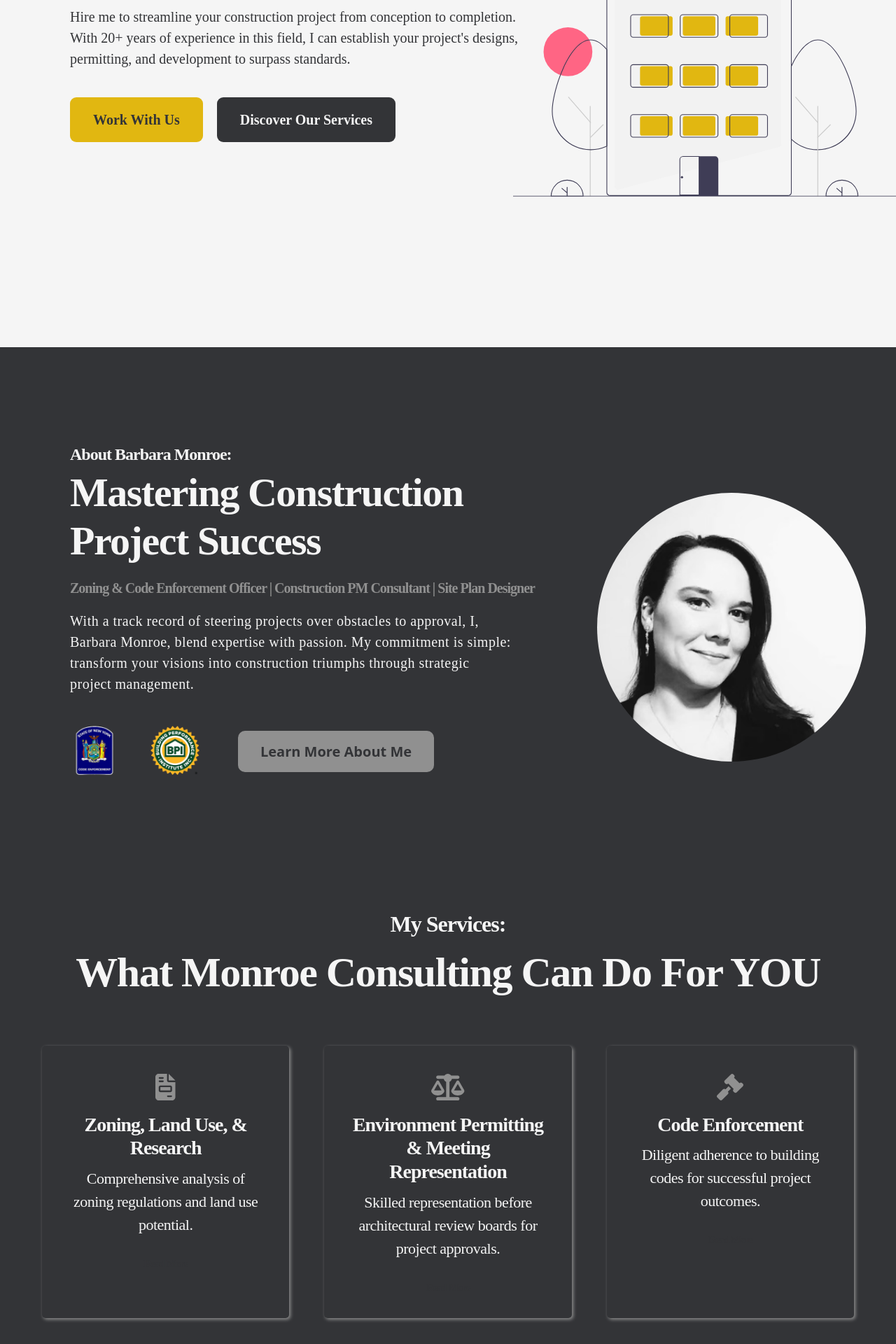
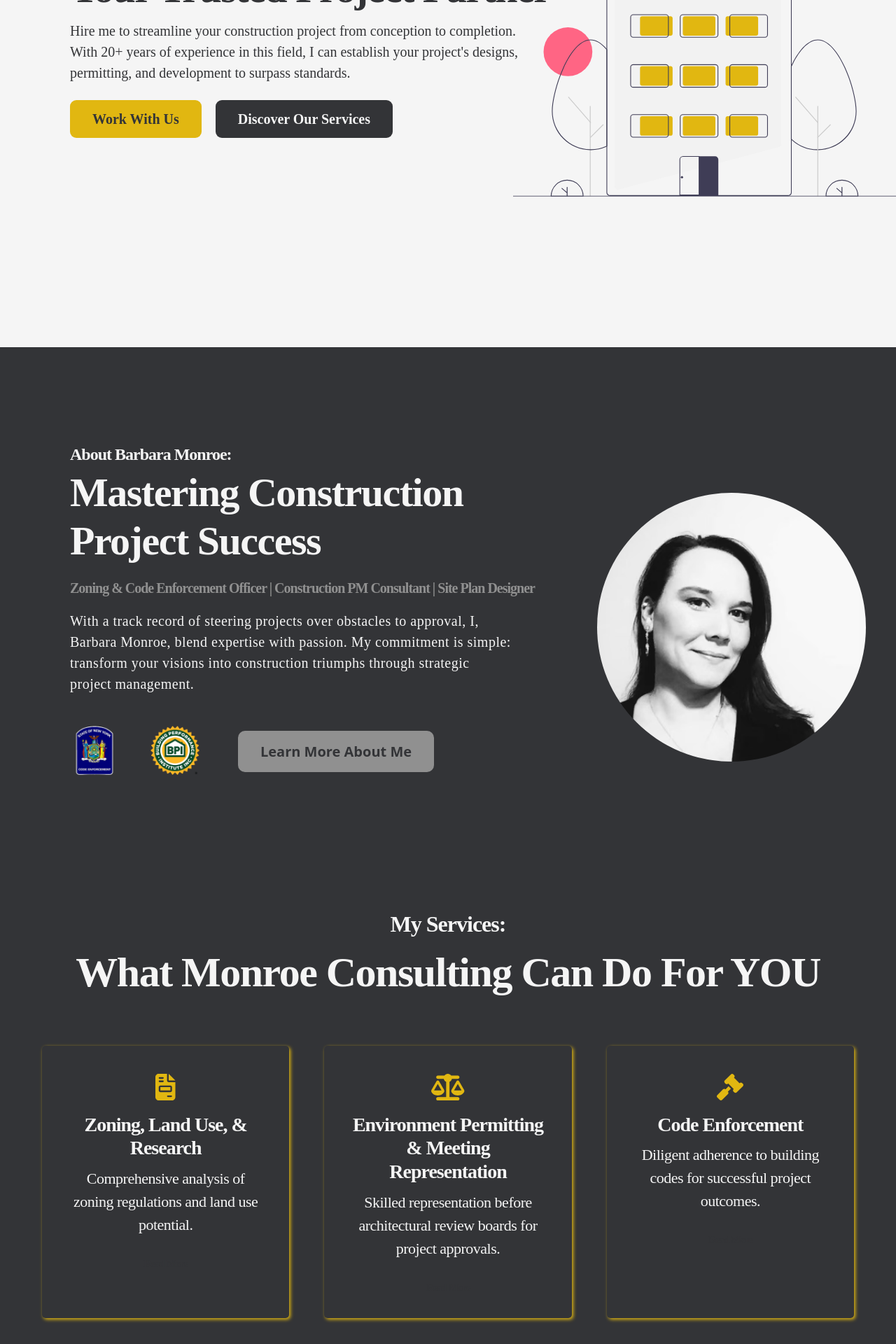
Before and after one commit to Caleb-Rogers/bmonroe-consulting, a Next.js app: page / in a window 1280 px wide. Shown: the part 400-2320 px from the top of the page at 70% size. Built offline with nearby package versions, Linux system fonts and the light colour scheme.

Commit message:
Homepage Colors

```diff
--- a/src/components/Hero/Hero.css
+++ b/src/components/Hero/Hero.css
@@ -57,8 +57,8 @@
   display: inline-block;
 }
 
-.btn:link,
-.btn:visited {
+.hero-btn:link,
+.hero-btn:visited {
   text-decoration: none;
   font-size: 2rem;
   font-weight: 600;
@@ -76,8 +76,7 @@
 
 .primary-btn:hover,
 .primary-btn:active {
-  background-color: #e8cd61;
-  margin-right: 20px;
+  background-color: #ff6584;
 }
 
 .secondary-btn:link,
--- a/src/components/Hero/Hero.js
+++ b/src/components/Hero/Hero.js
@@ -15,11 +15,11 @@ function Hero() {
             With 20+ years of experience in this field, I can establish your project's designs, permitting, and development to surpass standards.
           </p>
           <div className="hero-btns">
-            <Link href="/contact" className="btn primary-btn">
-              Work With Us
+            <Link href="/contact" className="hero-btn primary-btn">
+              <span>Work With Us</span>
             </Link>
-            <Link href="/services" className="btn secondary-btn">
-              Discover Our Services
+            <Link href="/services" className="hero-btn secondary-btn">
+              <span>Discover Our Services</span>
             </Link>
           </div>
         </div>
--- a/src/components/ServicesSection/ServicesSection.css
+++ b/src/components/ServicesSection/ServicesSection.css
@@ -48,14 +48,14 @@
   padding: 25px 10px;
   border-radius: 5px;
   background: transparent;
-  box-shadow: 2px 2px 5px #909090;
-  transition: all 0.4s;
+  box-shadow: 2px 2px 5px #e1b711;
+  transition: background-color 0.4s, transform 0.4s, box-shadow 0.3s;
 }
 
 .serv-icon {
   height: 38px;
   margin: 15px 0;
-  color: #909090;
+  color: #e1b711;
 }
 
 .serv-title {
@@ -73,8 +73,9 @@
 }
 
 .serv-box:hover {
-  background: #f5f5f5;
+  background-color: #f5f5f5;
   transform: scale(1.05);
+  box-shadow: 1px 1px 4px #f5f5f5;
 }
 
 .serv-box:hover .serv-title {
--- a/src/components/Testimonials/Testimonials.css
+++ b/src/components/Testimonials/Testimonials.css
@@ -100,13 +100,13 @@
 .nav-btn {
   height: 40px;
   width: 40px;
-  background-color: #d1d1d2;
+  background-color: #333437;
   border-radius: 50%;
   transform: translateY(15px);
 }
 
 .nav-btn:hover {
-  background-color: #333437;
+  background-color: #e1b711;
   transition: 0.2s;
 }
 
@@ -143,7 +143,7 @@
   width: 100%;
   height: 100%;
   stroke-width: 4px;
-  stroke: #d1d1d2;
+  stroke: #ff6584;
   fill: none;
   stroke-dashoffset: calc(125.6 * (1 - var(--progress)));
   stroke-dasharray: 125.6;
@@ -151,6 +151,6 @@
 }
 
 .autoplay-progress span {
-  color: #909090;
+  color: #333437;
   font-size: 14px;
 }
--- a/src/components/Testimonials/Testimonials.js
+++ b/src/components/Testimonials/Testimonials.js
@@ -12,7 +12,7 @@ export default function Testimonials() {
       }
 
       const swiperContainer = document.querySelector(".mySwiper");
-      const progressCircle = document.querySelector(".autoplay-progress circle");
+      const progressCircle = document.querySelector(".autoplay-progress svg");
       const progressNumber = document.querySelector(".autoplay-progress span");
 
       if (!swiperContainer || !progressCircle || !progressNumber) {
@@ -26,7 +26,7 @@ export default function Testimonials() {
         loop: true,
         centeredSlides: true,
         autoplay: {
-          delay: 7000,
+          delay: 5000,
           disableOnInteraction: false,
           pauseOnMouseEnter: true
         },
@@ -68,7 +68,7 @@ export default function Testimonials() {
               responsive to needs of her customers. Barb Monroe helped us through a challenging issue and her professionalism and focus
               was what helped us get through it.
             </p>
-            <box-icon type='solid' name='quote-alt-left' color="#333437" size="35px"></box-icon>
+            <box-icon type='solid' name="quote-alt-left" color="#ff6584" size="35px"></box-icon>
             <div className="test-details">
               <span className="test-name">Joe & Pam Stagliano</span>
               <span className="test-title">Stagliano Inc.</span>
@@ -81,7 +81,7 @@ export default function Testimonials() {
               navigating the intricacies of permits and codes, Barb's expertise was evident every step of the way. She provided invaluable
               insights, kept the project on track, and demonstrated a commitment to excellence that is truly commendable...
             </p>
-            <box-icon type='solid' name='quote-alt-left'></box-icon>
+            <box-icon type='solid' name="quote-alt-left" color="#ff6584" size="35px"></box-icon>
             <div className="test-details">
               <span className="test-name">First Last</span>
               <span className="test-title">Random, LLC.</span>
@@ -94,7 +94,7 @@ export default function Testimonials() {
               Barb's knowledge of construction project management is unmatched, and her ability to navigate the complexities of permits and
               codes made the entire process seamless...
             </p>
-            <box-icon type='solid' name='quote-alt-left'></box-icon>
+            <box-icon type='solid' name="quote-alt-left" color="#ff6584" size="35px"></box-icon>
             <div className="test-details">
               <span className="test-name">First Last</span>
               <span className="test-title">Random, LLC.</span>
@@ -107,7 +107,7 @@ export default function Testimonials() {
               coupled with her attention to detail, proved to be invaluable throughout the entire process. She skillfully guided us through the complexities
               of permits and codes, ensuring a smooth and efficient project timeline...
             </p>
-            <box-icon type='solid' name='quote-alt-left'></box-icon>
+            <box-icon type='solid' name="quote-alt-left" color="#ff6584" size="35px"></box-icon>
             <div className="test-details">
               <span className="test-name">First Last</span>
               <span className="test-title">Random, LLC.</span>
```
